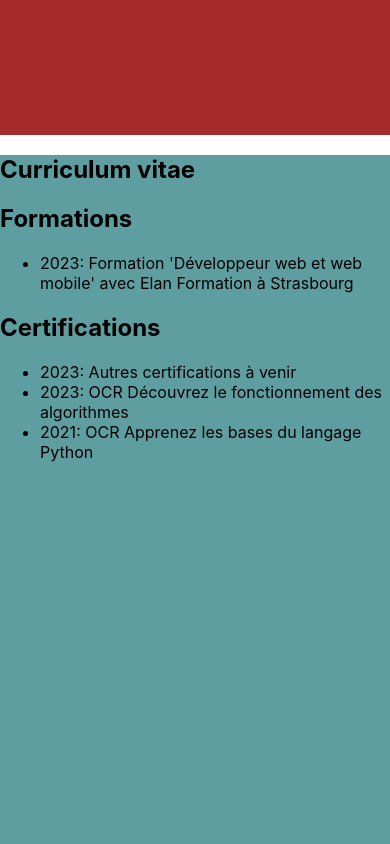
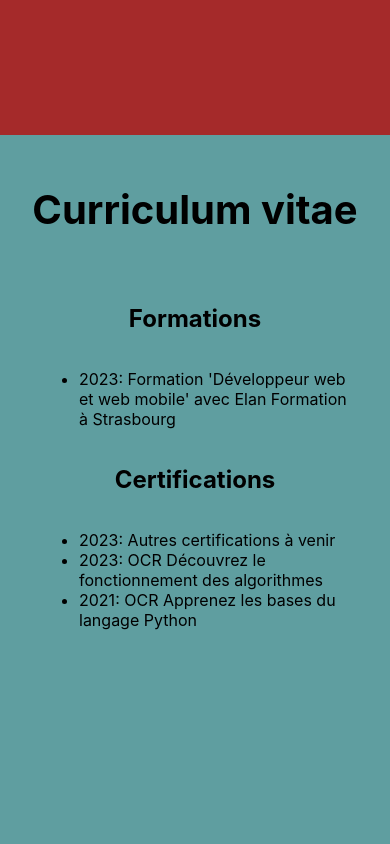
Before and after one commit to AnotheerDev/mon-portfolio, a React (Create React App) app: page / in a window 390 px wide. Shown: the part 1680-2524 px from the top of the page. Built offline with nearby package versions, Linux system fonts and the light colour scheme; a web font is replaced by a local one.

Commit message:
Update resume.css with responsive design

```diff
--- a/src/components/Resume/resume.css
+++ b/src/components/Resume/resume.css
@@ -2,6 +2,62 @@
 #resume {
   /* Styles pour la section CV */
   /* padding: 50px 0; */
-  height: 100vh;
+  min-height: 100vh;
   background-color: cadetblue;
 }
+
+#resume h1 {
+  margin: 0;
+  padding: 50px 0;
+  text-align: center;
+  font-size: 2.5rem;
+}
+
+#container-cv {
+  display: flex;
+  flex-direction: row;
+  justify-content: space-evenly;
+  gap: 10%;
+}
+
+.certifications {
+  display: flex;
+  flex-direction: column;
+  justify-content: space-evenly;
+  gap: 10%;
+  width: 45%;
+}
+
+.certifications h2 {
+  text-align: center;
+}
+
+.formations {
+  display: flex;
+  flex-direction: column;
+  justify-content: space-evenly;
+  gap: 10%;
+  width: 45%;
+}
+
+.formations h2 {
+  text-align: center;
+}
+
+@media screen and (max-width: 768px) {
+  #container-cv {
+    flex-direction: column;
+    justify-content: center;
+    gap: 10%;
+    padding: 0 10%;
+  }
+
+  .certifications {
+    width: 100%;
+  }
+
+  .formations {
+    width: 100%;
+  }
+
+}
```
